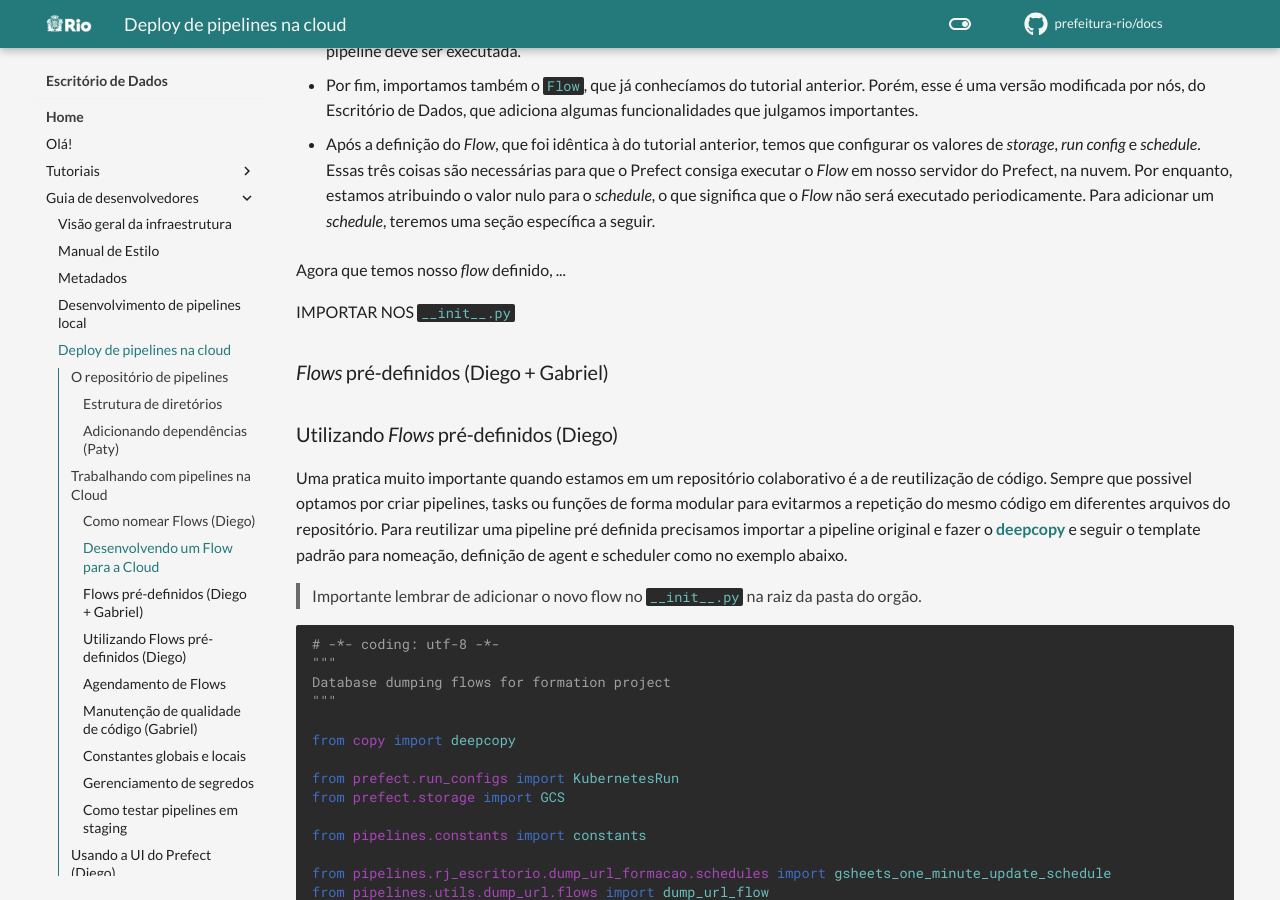
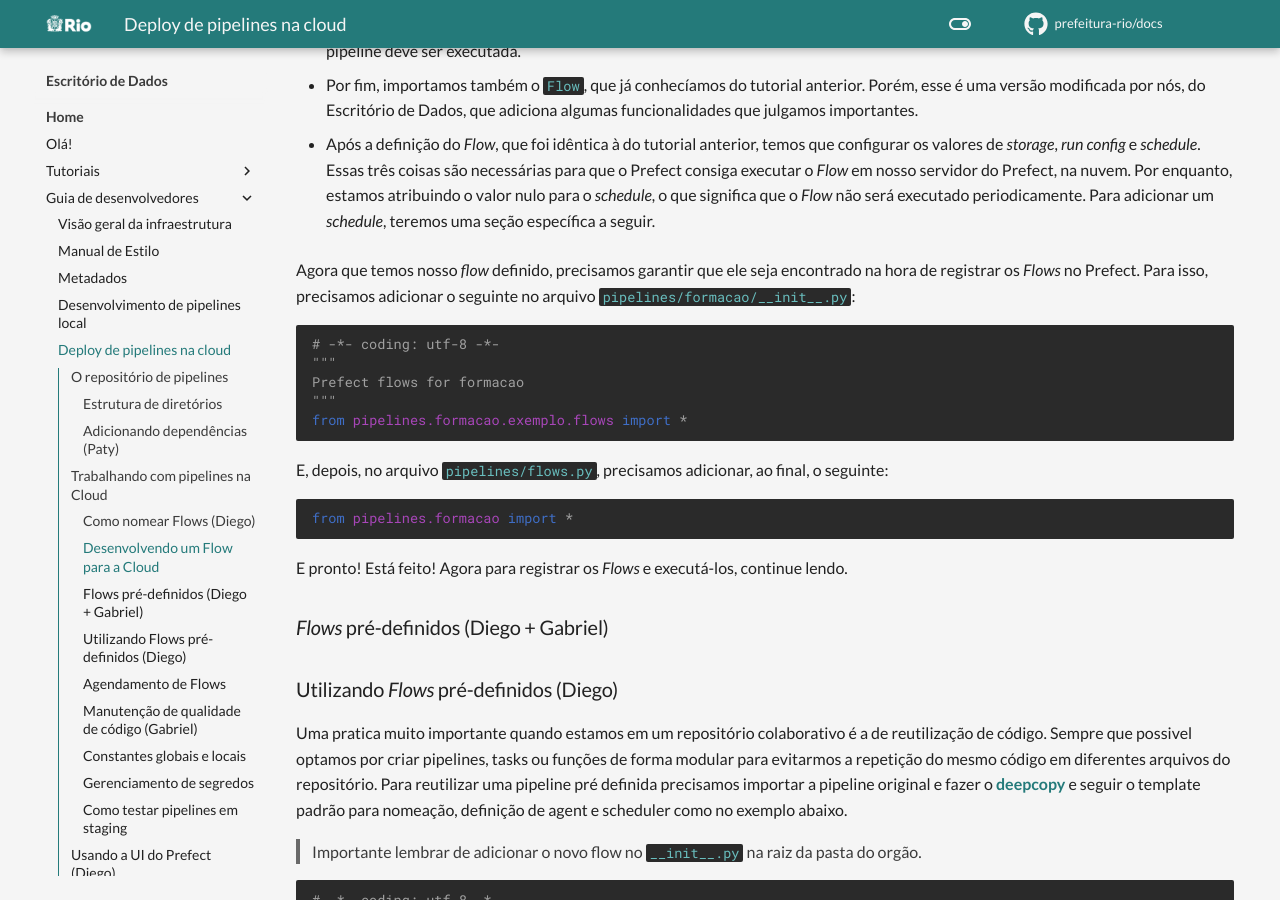
Before and after one commit to prefeitura-rio/docs, an MkDocs documentation site: the page built from docs/guia-desenvolvedores/pipelines-cloud.md, in a window 1280 px wide and 900 px high, scrolled down 5138 px. Built offline with MkDocs 1.6.1 and Material for MkDocs 9.7.7, drawn with Linux system fonts in a browser that asks for light colours; emoji names are drawn with the system emoji font; comment, search, counter and statistics services are not loaded.

Commit message:
feat: finish cloud development section

````diff
--- a/docs/guia-desenvolvedores/pipelines-cloud.md
+++ b/docs/guia-desenvolvedores/pipelines-cloud.md
@@ -208,9 +208,23 @@ Opa, opa, opa! Bastante coisa nova por aqui, não é mesmo? Vamos entender o que
 
 - Após a definição do _Flow_, que foi idêntica à do tutorial anterior, temos que configurar os valores de _storage_, _run config_ e _schedule_. Essas três coisas são necessárias para que o Prefect consiga executar o _Flow_ em nosso servidor do Prefect, na nuvem. Por enquanto, estamos atribuindo o valor nulo para o _schedule_, o que significa que o _Flow_ não será executado periodicamente. Para adicionar um _schedule_, teremos uma seção específica a seguir.
 
-Agora que temos nosso _flow_ definido, ...
+Agora que temos nosso _flow_ definido, precisamos garantir que ele seja encontrado na hora de registrar os _Flows_ no Prefect. Para isso, precisamos adicionar o seguinte no arquivo `pipelines/formacao/__init__.py`:
 
-IMPORTAR NOS `__init__.py`
+```python
+# -*- coding: utf-8 -*-
+"""
+Prefect flows for formacao
+"""
+from pipelines.formacao.exemplo.flows import *
+```
+
+E, depois, no arquivo `pipelines/flows.py`, precisamos adicionar, ao final, o seguinte:
+
+```python
+from pipelines.formacao import *
+```
+
+E pronto! Está feito! Agora para registrar os _Flows_ e executá-los, continue lendo.
 
 ### _Flows_ pré-definidos (Diego + Gabriel)
 
````
